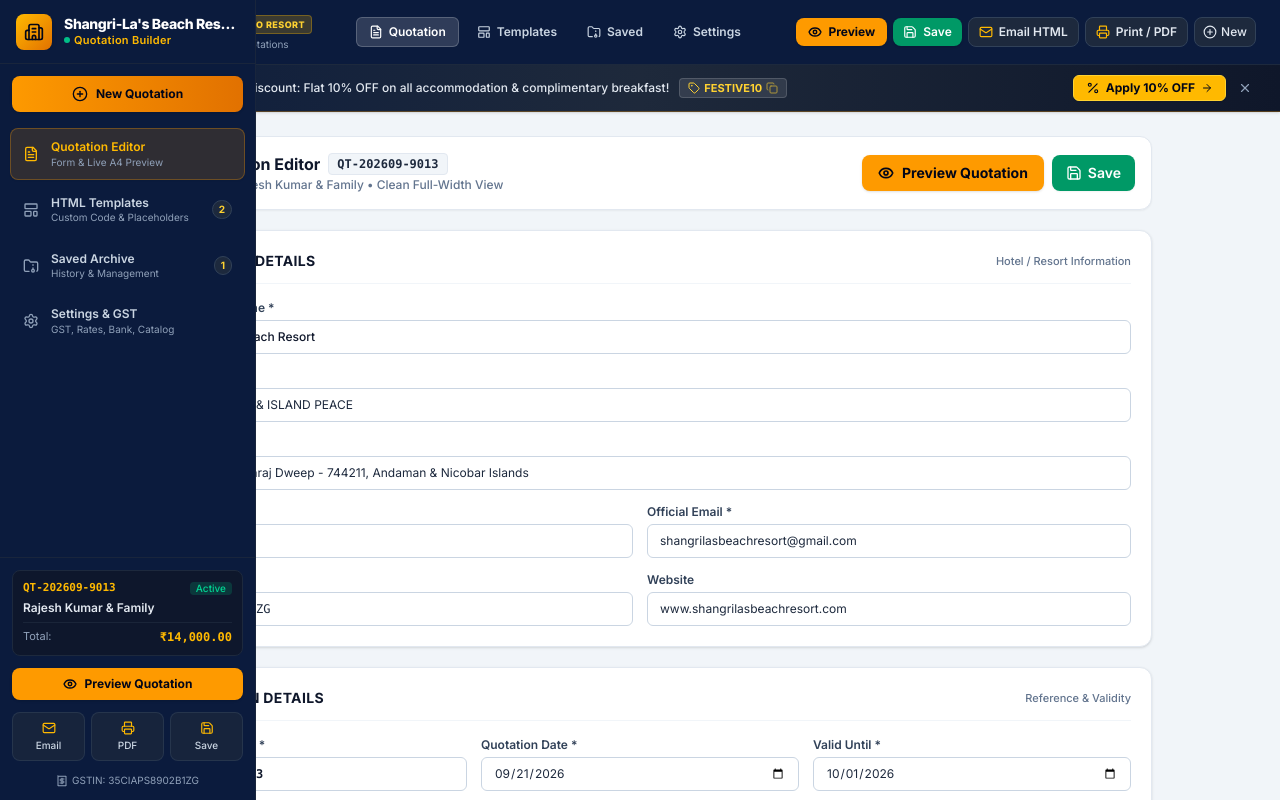
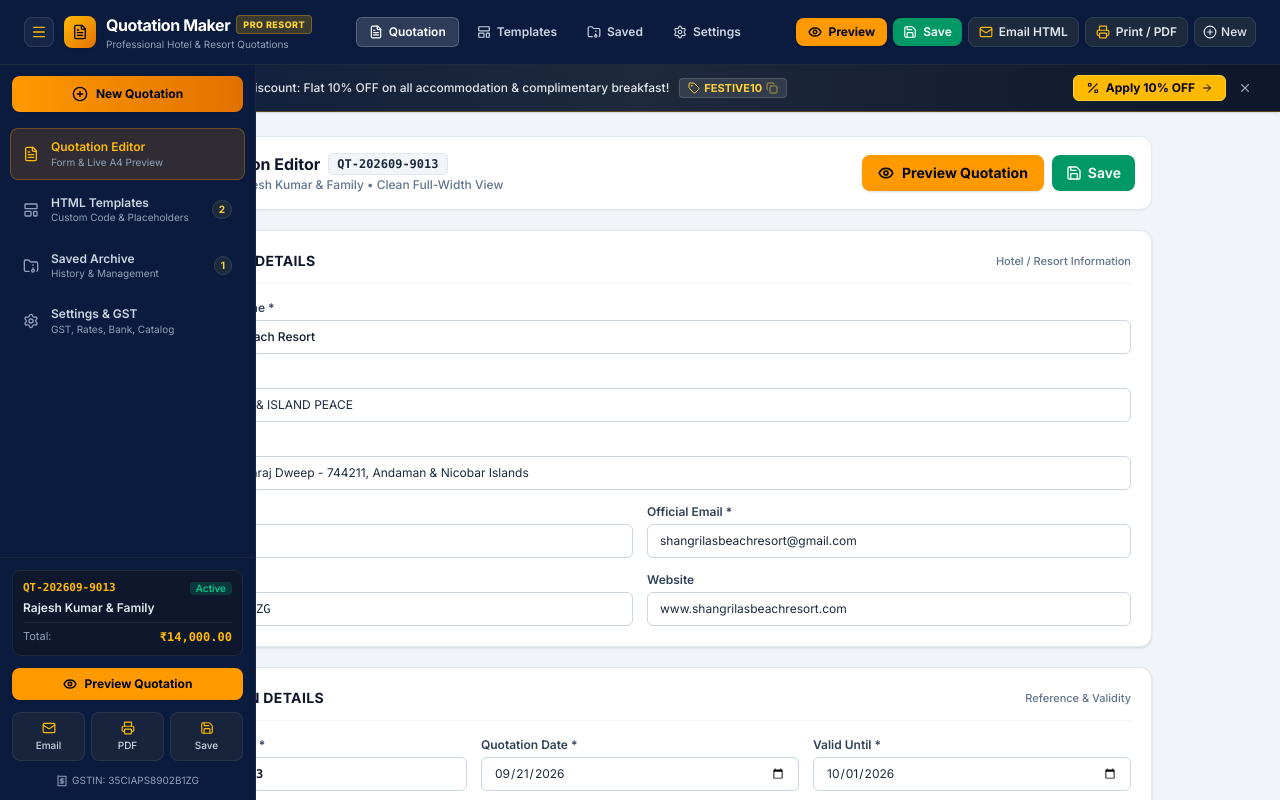
Before and after one commit to joyneversettle/quotation-maker, a React (Vite) app: page / in a window 1280 px wide. Shown: the top 800 px of the page. Built offline with nearby package versions, Linux system fonts and the light colour scheme.

Commit message:
Update Navbar.tsx

```diff
--- a/src/components/Navbar.tsx
+++ b/src/components/Navbar.tsx
@@ -43,7 +43,7 @@ export const Navbar: React.FC<NavbarProps> = ({
   onToggleSidebar
 }) => {
   return (
-    <header id="app-header" className="bg-[#0B1B3D] text-white border-b border-slate-800 sticky top-0 z-40 no-print">
+    <header id="app-header" className="bg-[#0B1B3D] text-white border-b border-slate-800 sticky top-0 z-[60] no-print">
       <div className="w-full px-3 sm:px-6">
         <div className="flex items-center justify-between h-14 sm:h-16 gap-2 sm:gap-4">
 
```
